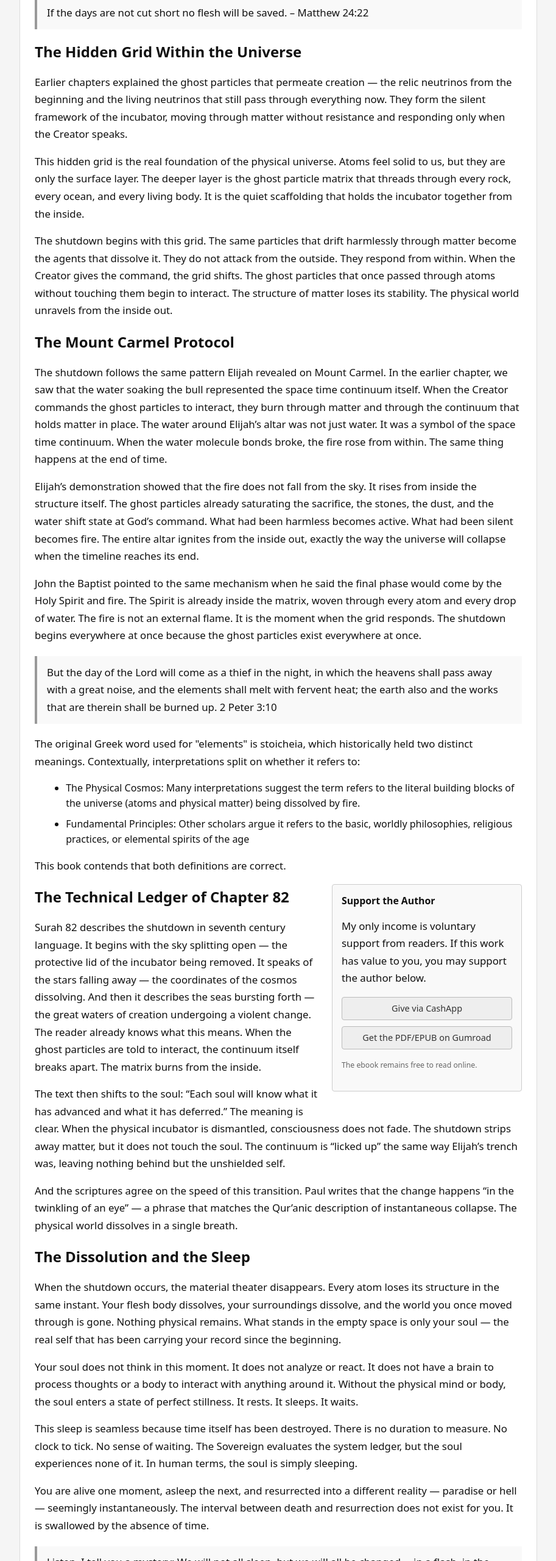
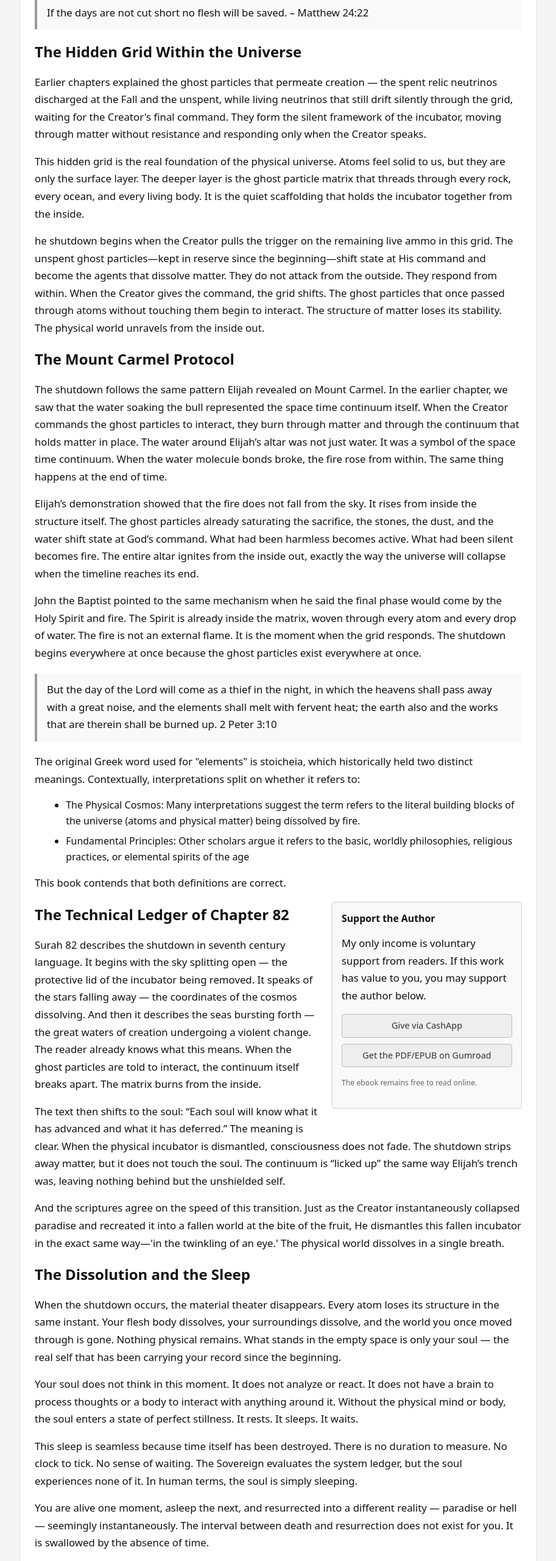
Before and after one commit to RaphaelAsanti/the-end-of-time, a plain HTML site: page chapter17-how-time-ends.html in a window 1280 px wide. Shown: the part 1400-3960 px from the top of the page at 61% size, without its empty margins (183-1096 px from the left). Drawn offline with Linux system fonts and the light colour scheme.

Commit message:
Revise ghost particle and shutdown process descriptions
Updated descriptions of ghost particles and the shutdown process, emphasizing their roles in the dissolution of matter and the transition of the soul.

```diff
--- a/chapter17-how-time-ends.html
+++ b/chapter17-how-time-ends.html
@@ -150,9 +150,9 @@ Born To Be Wild &ndash; Steppenwolf
 If the days are not cut short no flesh will be saved.  – Matthew 24:22
   </div>
 <h2>The Hidden Grid Within the Universe</h2>
-<p>Earlier chapters explained the ghost particles that permeate creation — the relic neutrinos from the beginning and the living neutrinos that still pass through everything now. They form the silent framework of the incubator, moving through matter without resistance and responding only when the Creator speaks.</p>
+<p>Earlier chapters explained the ghost particles that permeate creation — the spent relic neutrinos discharged at the Fall and the unspent, while living neutrinos that still drift silently through the grid, waiting for the Creator's final command. They form the silent framework of the incubator, moving through matter without resistance and responding only when the Creator speaks.</p>
 <p>This hidden grid is the real foundation of the physical universe. Atoms feel solid to us, but they are only the surface layer. The deeper layer is the ghost particle matrix that threads through every rock, every ocean, and every living body. It is the quiet scaffolding that holds the incubator together from the inside.</p>
-<p>The shutdown begins with this grid. The same particles that drift harmlessly through matter become the agents that dissolve it. They do not attack from the outside. They respond from within. When the Creator gives the command, the grid shifts. The ghost particles that once passed through atoms without touching them begin to interact. The structure of matter loses its stability. The physical world unravels from the inside out.</p>
+<p>he shutdown begins when the Creator pulls the trigger on the remaining live ammo in this grid. The unspent ghost particles—kept in reserve since the beginning—shift state at His command and become the agents that dissolve matter. They do not attack from the outside. They respond from within. When the Creator gives the command, the grid shifts. The ghost particles that once passed through atoms without touching them begin to interact. The structure of matter loses its stability. The physical world unravels from the inside out.</p>
 
 <h2>The Mount Carmel Protocol</h2>
 <p>The shutdown follows the same pattern Elijah revealed on Mount Carmel. In the earlier chapter, we saw that the water soaking the bull represented the space time continuum itself. When the Creator commands the ghost particles to interact, they burn through matter and through the continuum that holds matter in place. The water around Elijah’s altar was not just water. It was a symbol of the space time continuum. When the water molecule bonds broke, the fire rose from within. The same thing happens at the end of time.</p>
@@ -184,7 +184,7 @@ But the day of the Lord will come as a thief in the night, in which the heavens
 <h2>The Technical Ledger of Chapter 82</h2>
 <p>Surah 82 describes the shutdown in seventh century language. It begins with the sky splitting open — the protective lid of the incubator being removed. It speaks of the stars falling away — the coordinates of the cosmos dissolving. And then it describes the seas bursting forth — the great waters of creation undergoing a violent change. The reader already knows what this means. When the ghost particles are told to interact, the continuum itself breaks apart. The matrix burns from the inside.</p>
 <p>The text then shifts to the soul: “Each soul will know what it has advanced and what it has deferred.” The meaning is clear. When the physical incubator is dismantled, consciousness does not fade. The shutdown strips away matter, but it does not touch the soul. The continuum is “licked up” the same way Elijah’s trench was, leaving nothing behind but the unshielded self.</p>
-<p>And the scriptures agree on the speed of this transition. Paul writes that the change happens “in the twinkling of an eye” — a phrase that matches the Qur’anic description of instantaneous collapse. The physical world dissolves in a single breath.</p>
+<p>And the scriptures agree on the speed of this transition. Just as the Creator instantaneously collapsed paradise and recreated it into a fallen world at the bite of the fruit, He dismantles this fallen incubator in the exact same way—'in the twinkling of an eye.' The physical world dissolves in a single breath.</p>
 
 <h2>The Dissolution and the Sleep</h2>
 <p>When the shutdown occurs, the material theater disappears. Every atom loses its structure in the same instant. Your flesh body dissolves, your surroundings dissolve, and the world you once moved through is gone. Nothing physical remains. What stands in the empty space is only your soul — the real self that has been carrying your record since the beginning.</p>
@@ -206,7 +206,6 @@ To God alone belongs the knowledge of the unseen in the heavens and the earth. B
 <p>You are not the flesh you wear. You are not a permanent citizen of Babylon. You are a conscious soul signature moving through a high friction school. The walls of this box, the numbers of the matrix, and the body you inhabit are borrowed tools that will be dissolved when the power switch is thrown. The world’s loops, errors, and contradictions will be swallowed by absolute reality.</p>
 <p>When the incubator is dismantled and the unshielded data is laid bare, only one metric remains: the truth of who you chose to become while you were here. That truth is the final ledger. It is the record that follows you into the permanent universe, the one that does not collapse, the one that does not end.</p>
 <p>God will complete His Light.</p>
-<p>God will edit and sort souls.</p>
 <p>You will be born again.</p>
 
 
```
